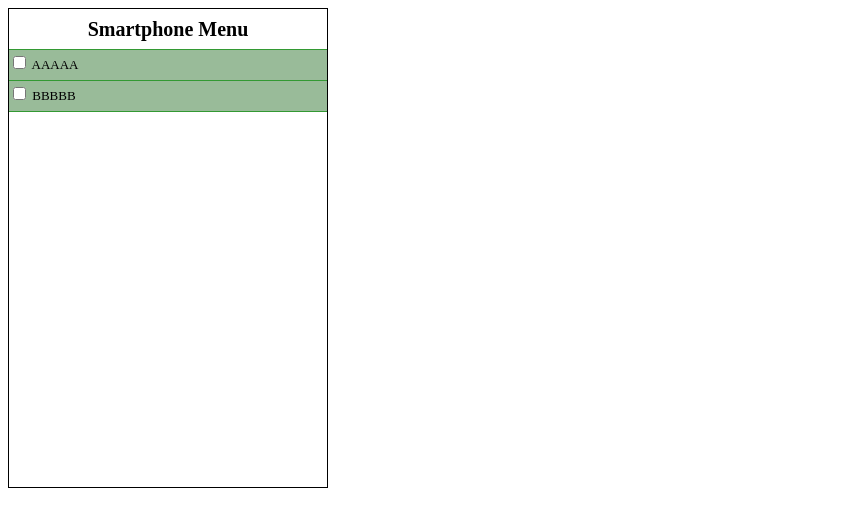
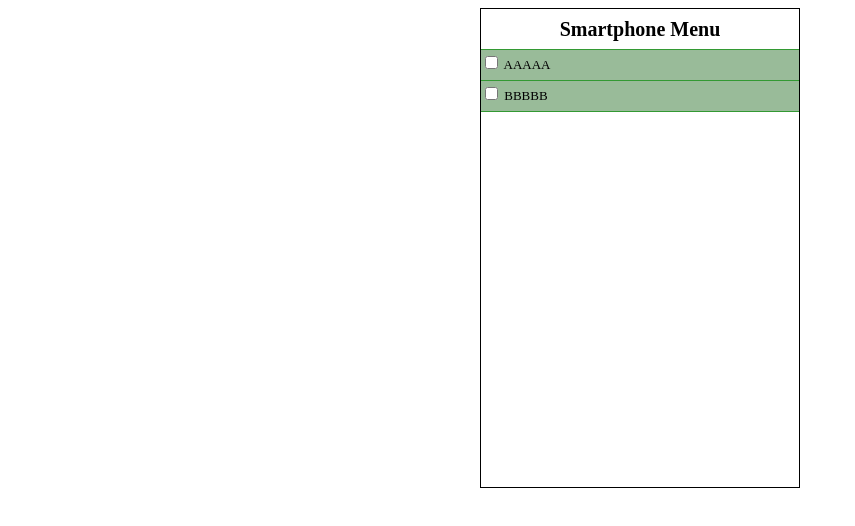
Before and after one commit to xekid78/WebSmaphoStyleMenu, a plain HTML site: page index.html in a window 1280 px wide. Shown: the whole page, without its empty margins (0-855 px from the left). Drawn offline with Linux system fonts and the light colour scheme.

Commit message:
Change so that the menu is displayed in the center

```diff
--- a/index.html
+++ b/index.html
@@ -2,7 +2,7 @@
 <html lang="ja">
   <head>
     <meta charset="UTF-8">
-    <title>HTML+CSS</title>
+    <title>スマホ風メニュー</title>
     <link rel="stylesheet" type="text/css" href="main.css">
   </head>
   <body>
--- a/main.css
+++ b/main.css
@@ -11,6 +11,7 @@ h1 {
   border: 1px solid #000;
   height: 478px;
   width: 318px;
+  margin: 0 auto;
 }
 
 .menu {
```
Also changed, not shown: 1 other file.
